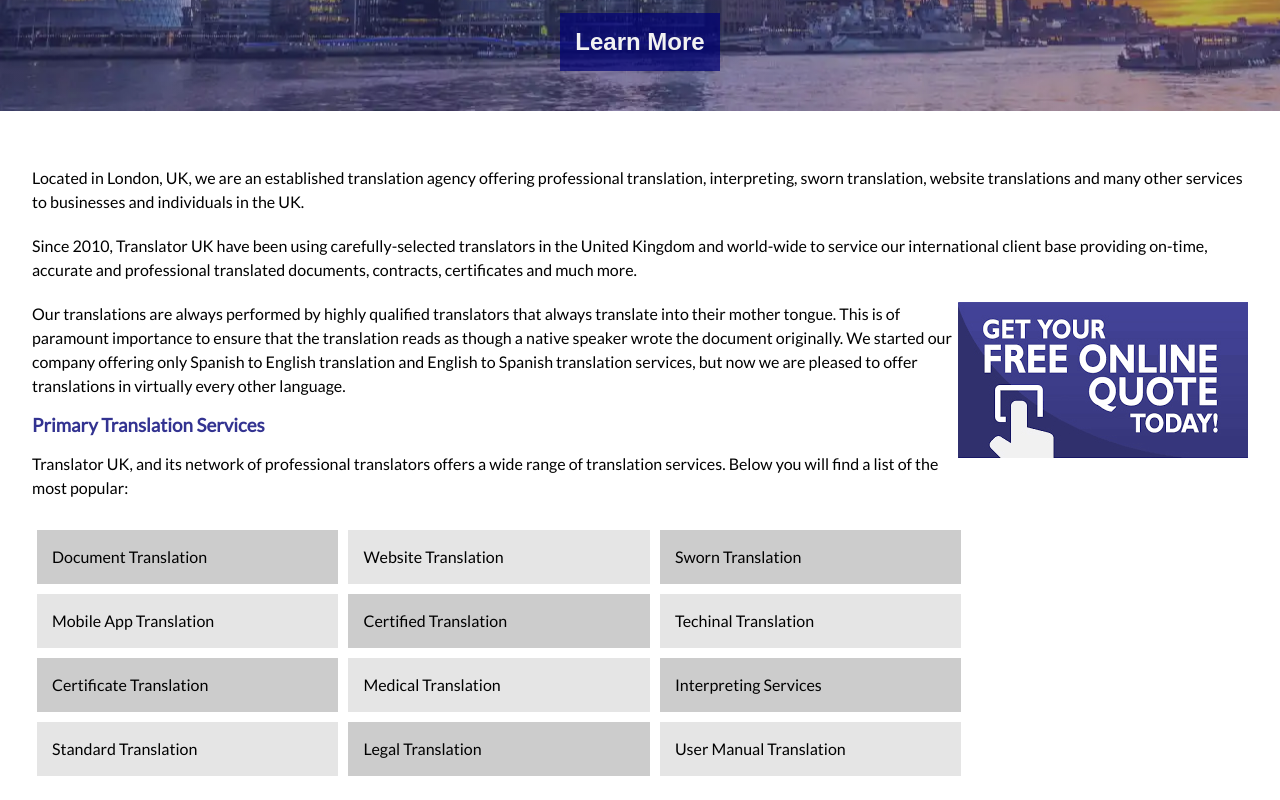
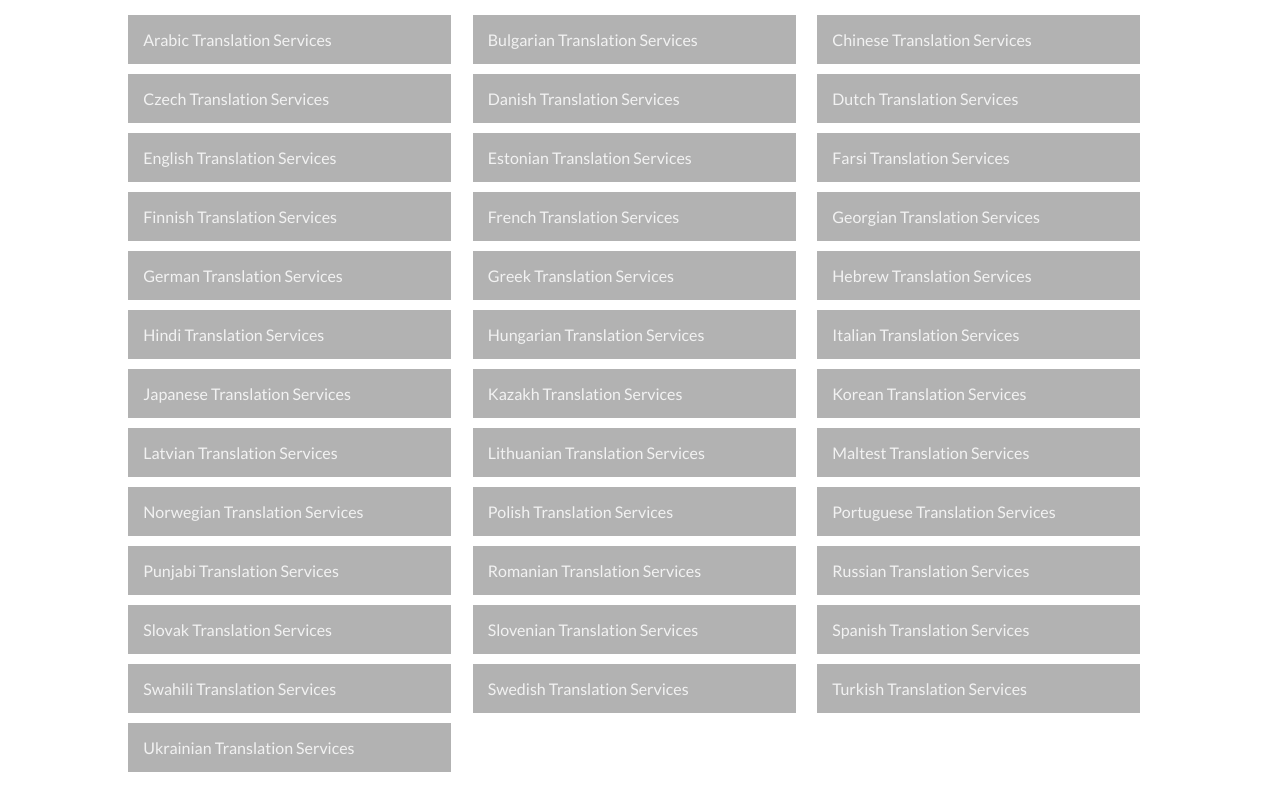
Before and after one commit to ChanMyaeOo/jj-global-translation, a React (Create React App) app: page /languages in a window 1280 px wide. Shown: the part 520-1320 px from the top of the page. Built offline with nearby package versions, Linux system fonts and the light colour scheme.

Commit message:
finished languages page

```diff
--- a/src/App.js
+++ b/src/App.js
@@ -9,11 +9,17 @@ import Home from './pages/home/Home'
 import Translation from './pages/translation/Translation'
 import Prices from './pages/prices/Prices'
 import Legal from './pages/legal/Legal'
+import Languages from './pages/languages/Languages'
 
 const App = () => {
     return (
          <Router>
             <Switch>
+                 <Route path="/languages">
+                    <Layout>
+                        <Languages />
+                    </Layout>
+                </Route>
                 <Route path="/translation">
                     <Layout>
                         <Translation />
--- a/src/components/footer/Footer.js
+++ b/src/components/footer/Footer.js
@@ -22,15 +22,15 @@ const Footer = () => {
             <div className={classes.footerRight}>
                 <ul className={classes.footerLinks}>
                     <li><Link to="/">Home</Link></li>
-                    <li><Link to="/">Translation</Link></li>
-                    <li><Link to="/">Prices</Link></li>
-                    <li><Link to="/">Legal Translation</Link></li>
-                    <li><Link to="/">Services</Link></li>
-                    <li><Link to="/">Languages</Link></li>
+                    <li><Link to="/translation">Translation</Link></li>
+                    <li><Link to="/pricces">Prices</Link></li>
+                    <li><Link to="/legal-translation">Legal Translation</Link></li>
+                    <li><Link to="/services">Services</Link></li>
+                    <li><Link to="/languages">Languages</Link></li>
                     <li><Link to="/">About</Link></li>
                     <li><Link to="/">Sitemap</Link></li>
                     <li><Link to="/">Terms</Link></li>
-                    <li><Link to="/">Contact</Link></li>
+                    <li><Link to="/contact">Contact</Link></li>
                 </ul>
 
                 <div className={classes.footerIcons}>
--- a/src/components/header/Header.js
+++ b/src/components/header/Header.js
@@ -28,9 +28,9 @@ const Header = () => {
                     <Link to='/translation'><li>Translation</li></Link>
                     <Link to='/prices'><li>Prices</li></Link>
                     <Link to='/legal-translation'><li>Legal Translation</li></Link>
-                    <Link to='/'><li>Languages</li></Link>
-                    <Link to='/'><li>Services</li></Link>
-                    <Link to='/'><li>Contact</li></Link>
+                    <Link to='/languages'><li>Languages</li></Link>
+                    <Link to='/services'><li>Services</li></Link>
+                    <Link to='/contact'><li>Contact</li></Link>
                 </ul>
 
 
@@ -45,9 +45,9 @@ const Header = () => {
                     <Link to="/translation" onClick={closeMenu}><li>Translation</li></Link>
                     <Link to="/prices" onClick={closeMenu}><li>Prices</li></Link>
                     <Link to="/legal-translation" onClick={closeMenu}><li>Legal Translation</li></Link>
-                    <Link to="/" onClick={closeMenu}><li>Languages</li></Link>
-                    <Link to="/" onClick={closeMenu}><li>Services</li></Link>
-                    <Link to="/" onClick={closeMenu}><li>Contact</li></Link>
+                    <Link to="/languages" onClick={closeMenu}><li>Languages</li></Link>
+                    <Link to="/services" onClick={closeMenu}><li>Services</li></Link>
+                    <Link to="/contact" onClick={closeMenu}><li>Contact</li></Link>
                 </ul>
             </div>
         </div>
--- /dev/null
+++ b/src/data/languages.js
@@ -0,0 +1,150 @@
+export const languagesData = [
+    {
+        id: '1',
+        title: 'Arabic Translation Services'
+    },
+     {
+        id: '2',
+        title: 'Bulgarian Translation Services'
+    },
+     {
+        id: '3',
+        title: 'Chinese Translation Services'
+    },
+     {
+        id: '4',
+        title: 'Czech Translation Services'
+    },
+     {
+        id: '5',
+        title: 'Danish Translation Services'
+    },
+     {
+        id: '6',
+        title: 'Dutch Translation Services'
+    },
+     {
+        id: '7',
+        title: 'English Translation Services'
+    },
+     {
+        id: '8',
+        title: 'Estonian Translation Services'
+    },
+     {
+        id: '9',
+        title: 'Farsi Translation Services'
+    },
+     {
+        id: '10',
+        title: 'Finnish Translation Services'
+    },
+     {
+        id: '11',
+        title: 'French Translation Services'
+    },
+     {
+        id: '12',
+        title: 'Georgian Translation Services'
+    },
+     {
+        id: '13',
+        title: 'German Translation Services'
+    },
+     {
+        id: '14',
+        title: 'Greek Translation Services'
+    },
+     {
+        id: '15',
+        title: 'Hebrew Translation Services'
+    },
+     {
+        id: '16',
+        title: 'Hindi Translation Services'
+    },
+     {
+        id: '17',
+        title: 'Hungarian Translation Services'
+    },
+     {
+        id: '18',
+        title: 'Italian Translation Services'
+    },
+     {
+        id: '19',
+        title: 'Japanese Translation Services'
+    },
+     {
+        id: '20',
+        title: 'Kazakh Translation Services'
+    },
+     {
+        id: '21',
+        title: 'Korean Translation Services'
+    },
+     {
+        id: '22',
+        title: 'Latvian Translation Services'
+    },
+     {
+        id: '23',
+        title: 'Lithuanian Translation Services'
+    },
+     {
+        id: '24',
+        title: 'Maltest Translation Services'
+    },
+     {
+        id: '25',
+        title: 'Norwegian Translation Services'
+    },
+     {
+        id: '26',
+        title: 'Polish Translation Services'
+    },
+     {
+        id: '27',
+        title: 'Portuguese Translation Services'
+    },
+     {
+        id: '28',
+        title: 'Punjabi Translation Services'
+    },
+     {
+        id: '29',
+        title: 'Romanian Translation Services'
+    },
+     {
+        id: '30',
+        title: 'Russian Translation Services'
+    },
+     {
+        id: '31',
+        title: 'Slovak Translation Services'
+    },
+     {
+        id: '32',
+        title: 'Slovenian Translation Services'
+    },
+     {
+        id: '33',
+        title: 'Spanish Translation Services'
+    },
+     {
+        id: '34',
+        title: 'Swahili Translation Services'
+    },
+     {
+        id: '35',
+        title: 'Swedish Translation Services'
+    },
+     {
+        id: '36',
+        title: 'Turkish Translation Services'
+    },
+    {
+        id: '37',
+        title: 'Ukrainian Translation Services'
+    }
+]
--- /dev/null
+++ b/src/pages/languages/Languages.js
@@ -0,0 +1,33 @@
+import React from 'react'
+import { Grid } from '@material-ui/core'
+import { Link } from 'react-router-dom'
+import useStyles from './styles'
+import Quote from '../../images/quote.webp'
+import { languagesData } from '../../data/languages'
+import SmallLogo from '../../images/small-logo.webp'
+
+const Languages = () => {
+    const classes = useStyles();
+    return (
+        <div className={classes.languages}>
+            <h2>Translator UK Translation Languages</h2>
+            <h3>Core translation languages offered by Translator UK translators</h3>
+            <img src={Quote} alt="quote" className={classes.languagesQuote} />
+            <p>Since 2010, Translator UK has performed translation services in over 425 different language combinations. It would not be possible for us to list them all. Below you will find the most common languages we have worked with - either from or to English - since we have started servicing translation clients in the UK.</p>
+            <br />
+            <p>If you do not see the language you require listed below, we would ask that you please contact us and let us know what language(s) you are after. We will most certainly be able to cater to your request and use professional translators based in the UK whenever possible or throughout the world that are specialised in the language combination you seek.</p>
+
+            <Grid container className={classes.languagesServices}>
+                {
+                    languagesData.map(data => (
+                        <Grid item md={4} lg={4} xl={4} xs={6} key={data.id}><Link to="/">{data.title}</Link></Grid>
+                    ))
+                }
+            </Grid>
+
+            <img src={SmallLogo} alt="logo" className={classes.languagesSmLogo} />
+        </div>
+    )
+}
+
+export default Languages
--- /dev/null
+++ b/src/pages/languages/styles.js
@@ -0,0 +1,76 @@
+import { makeStyles } from '@material-ui/core/styles';
+
+const useStyles = makeStyles(theme => ({
+    languages: {
+        width: '95vw',
+        maxWidth: '1280px',
+        margin: '0 auto',
+        "& > h2": {
+            fontSize: '32px',
+            color: 'rgba(0,0,0,0.80)',
+            margin: '25px 0'
+        },
+        "& > h3": {
+            fontSize: '24px',
+            color: 'rgba(0,0,0,0.40)',
+            fontWeight: 'normal',
+            marginBottom: '25px'
+        },
+        "& > p": {
+            lineHeight: '1.5rem'
+        }
+    },
+    languagesQuote: {
+        float: 'right',
+        marginLeft: '20px'
+    },
+    languagesServices: {
+        marginTop: '25px',
+        width: '85%',
+        margin: '0 auto',
+        marginBottom: '30px',
+        "& a": {
+            background: 'red',
+            padding: '15px',
+            display: 'block',
+            width: '85%',
+            margin: '5px',
+            backgroundColor: 'rgba(0,0,0,0.30)',
+            color: '#f2f2f2',
+            textDecoration: 'none',
+            "&:hover": {
+                background: 'rgba(0,0,118,0.80)'
+            }
+        }
+    },
+    languagesSmLogo: {
+        width: '75px',
+        height: '75px',
+        display: 'block',
+        margin: '20px auto'
+    },
+    [theme.breakpoints.down('xs')]: {
+        languages: {
+            "& > h2": {
+                fontSize: '16px'
+            },
+            "& > h3": {
+                fontSize: '16px'
+            }
+        },
+        languagesQuote: {
+            width: '161.25px',
+            height: '93.75px',
+            marginLeft: '5px',
+            marginBottom: '3px'
+        },
+        languagesServices: {
+            width: '100%',
+            "& a": {
+                padding: '10px',
+            }
+        }
+    }
+}))
+
+export default useStyles
```
